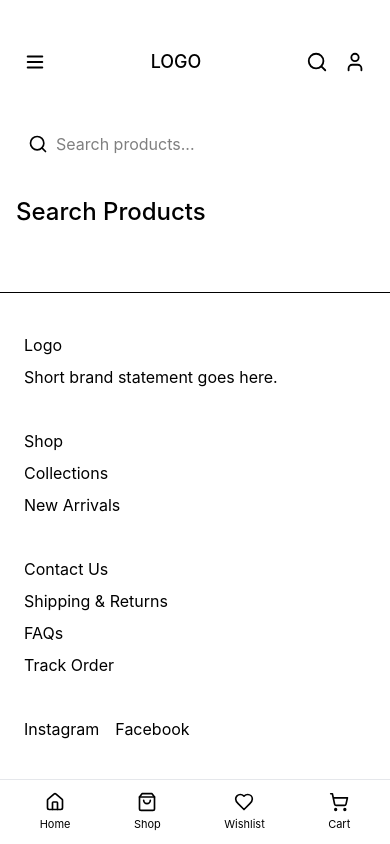
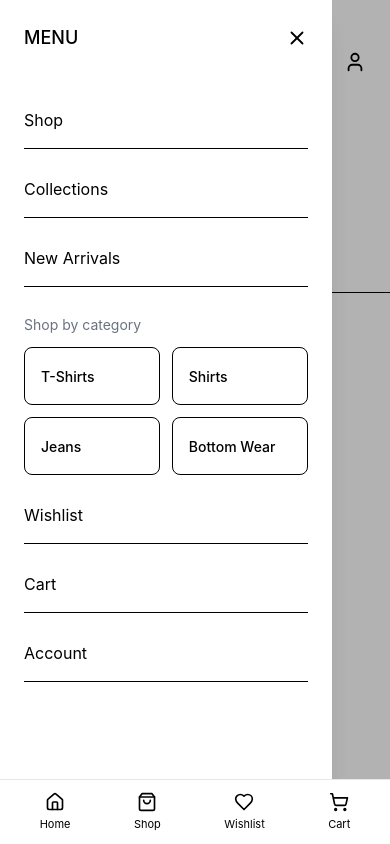
Before and after one commit to THEmen9/mens-store, a React app in the folder frontend/: page /search in a window 390 px wide. Both pictures are taken after a click on the button 35 px from the left and 62 px from the top of the page. Shown: the top 844 px of the page. Built offline with nearby package versions, Linux system fonts and the light colour scheme; the HTML template or start-up script is replaced by a standard one.

Commit message:
feat: make navigation sticky & implement mobile drawer in MobileNav.jsx

```diff
--- a/frontend/src/components/Header.jsx
+++ b/frontend/src/components/Header.jsx
@@ -4,7 +4,7 @@ import {Button} from './ui/index'
 
 function Header() {
   return (
-    <header>
+    <header className="sticky top-0 z-50 bg-white">
       <nav className="mx-auto flex items-center justify-between px-6 py-4">
         <div className="hidden md:block">
           <Link to="/">Logo</Link>
--- a/frontend/src/components/MobileNav.jsx
+++ b/frontend/src/components/MobileNav.jsx
@@ -1,14 +1,18 @@
-import { LuMenu, LuSearch, LuUser } from "react-icons/lu";
+import { useState } from "react";
+import { LuMenu, LuSearch, LuUser, LuX  } from "react-icons/lu";
 import { Link } from "react-router-dom";
 import Button from "./ui/Button";
 
 function MobileNav() {
+    const [isOpen, setIsOpen] = useState(false);
+
   return (
-    <nav className="flex items-center justify-between px-6 py-4 md:hidden">
+    <nav className="sticky top-0 z-50 flex items-center justify-between px-6 py-4 md:hidden">
       {/* Menu */}
       <Button
         className="flex items-center justify-center"
         aria-label="Open menu"
+        onClick={() => setIsOpen(true)}
       >
         <LuMenu size={22} />
       </Button>
@@ -39,6 +43,123 @@ function MobileNav() {
       </Link>
 
       </div>
+      {isOpen && (
+      <div className="fixed inset-0 z-60 md:hidden">
+        {/* Backdrop */}
+        <Button
+          aria-label="Close menu"
+          className="absolute inset-0 bg-black/30"
+          onClick={() => setIsOpen(false)}
+        />
+
+        {/* Drawer */}
+        <aside className="absolute left-0 top-0 h-full w-[85%] max-w-sm bg-white p-6
+        shadow-xl overflow-y-auto">
+          {/* Drawer Header */}
+          <div className="flex items-center justify-between">
+            <span className="text-lg font-medium">MENU</span>
+
+            <Button
+              className="flex items-center justify-center"
+              aria-label="Close menu"
+              onClick={() => setIsOpen(false)}
+            >
+              <LuX size={22} />
+            </Button>
+          </div>
+
+          {/* Navigation Links */}
+          <nav className="mt-10 flex flex-col gap-3">
+            <Link
+              to="/shop"
+              onClick={() => setIsOpen(false)}
+              className="border-b py-4"
+            >
+              Shop
+            </Link>
+
+            <Link
+              to="/collections"
+              onClick={() => setIsOpen(false)}
+              className="border-b py-4"
+            >
+              Collections
+            </Link>
+
+            <Link
+              to="/new-arrivals"
+              onClick={() => setIsOpen(false)}
+              className="border-b py-4"
+            >
+              New Arrivals
+            </Link>
+
+            {/* Category Cards */}
+            <div className="mt-4">
+              <p className="mb-3 text-sm text-gray-500">Shop by category</p>
+
+              <div className="grid grid-cols-2 gap-3">
+                <Link
+                  to="/shop?collection=t-shirts"
+                  onClick={() => setIsOpen(false)}
+                  className="rounded-lg border p-4"
+                >
+                  <span className="text-sm font-medium">T-Shirts</span>
+                </Link>
+
+                <Link
+                  to="/shop?collection=shirts"
+                  onClick={() => setIsOpen(false)}
+                  className="rounded-lg border p-4"
+                >
+                  <span className="text-sm font-medium">Shirts</span>
+                </Link>
+
+                <Link
+                  to="/shop?collection=jeans"
+                  onClick={() => setIsOpen(false)}
+                  className="rounded-lg border p-4"
+                >
+                  <span className="text-sm font-medium">Jeans</span>
+                </Link>
+
+                <Link
+                  to="/shop?collection=bottom-wear"
+                  onClick={() => setIsOpen(false)}
+                  className="rounded-lg border p-4"
+                >
+                  <span className="text-sm font-medium">Bottom Wear</span>
+                </Link>
+              </div>
+            </div>
+
+            <Link
+              to="/wishlist"
+              onClick={() => setIsOpen(false)}
+              className="border-b py-4"
+            >
+              Wishlist
+            </Link>
+
+            <Link
+              to="/cart"
+              onClick={() => setIsOpen(false)}
+              className="border-b py-4"
+            >
+              Cart
+            </Link>
+
+            <Link
+              to="/account"
+              onClick={() => setIsOpen(false)}
+              className="border-b py-4"
+            >
+              Account
+            </Link>
+          </nav>
+        </aside>
+      </div>
+    )}
     </nav>
   );
 }
```
